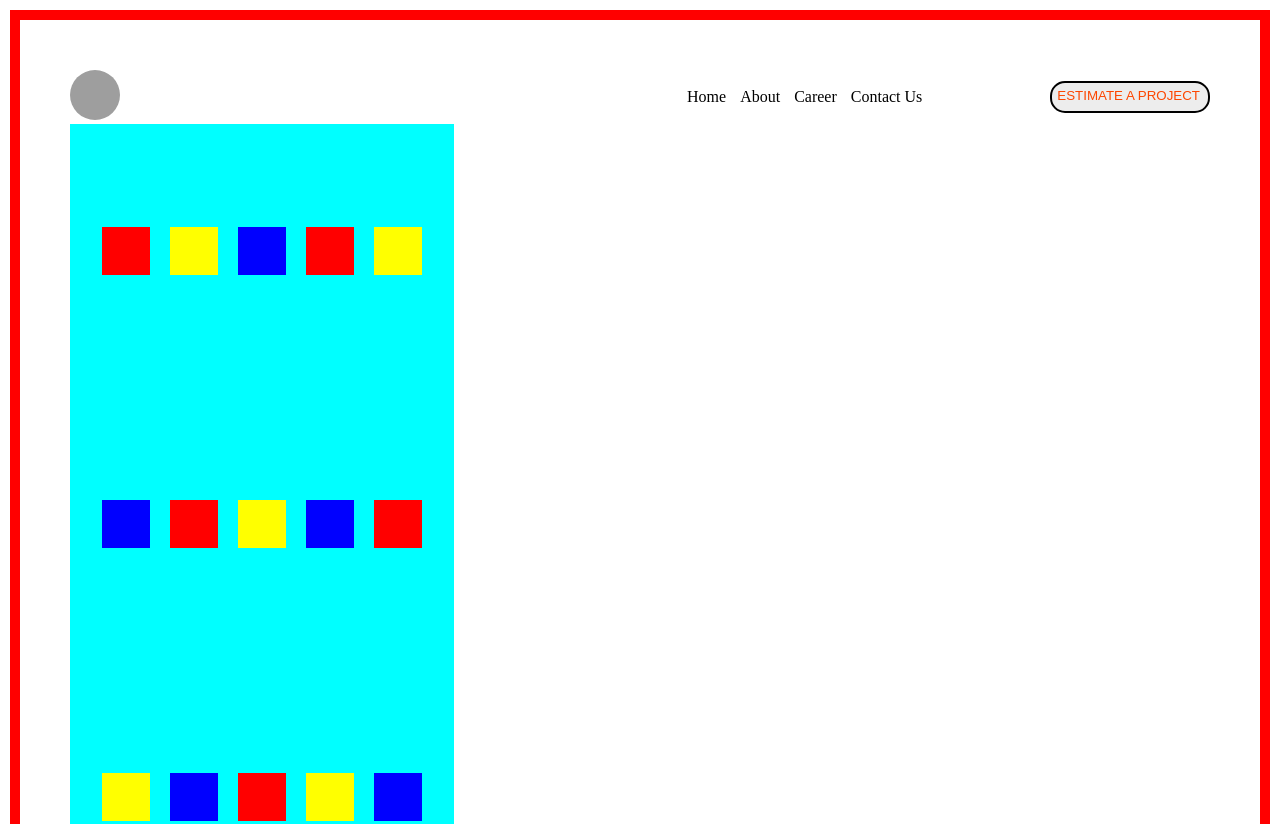
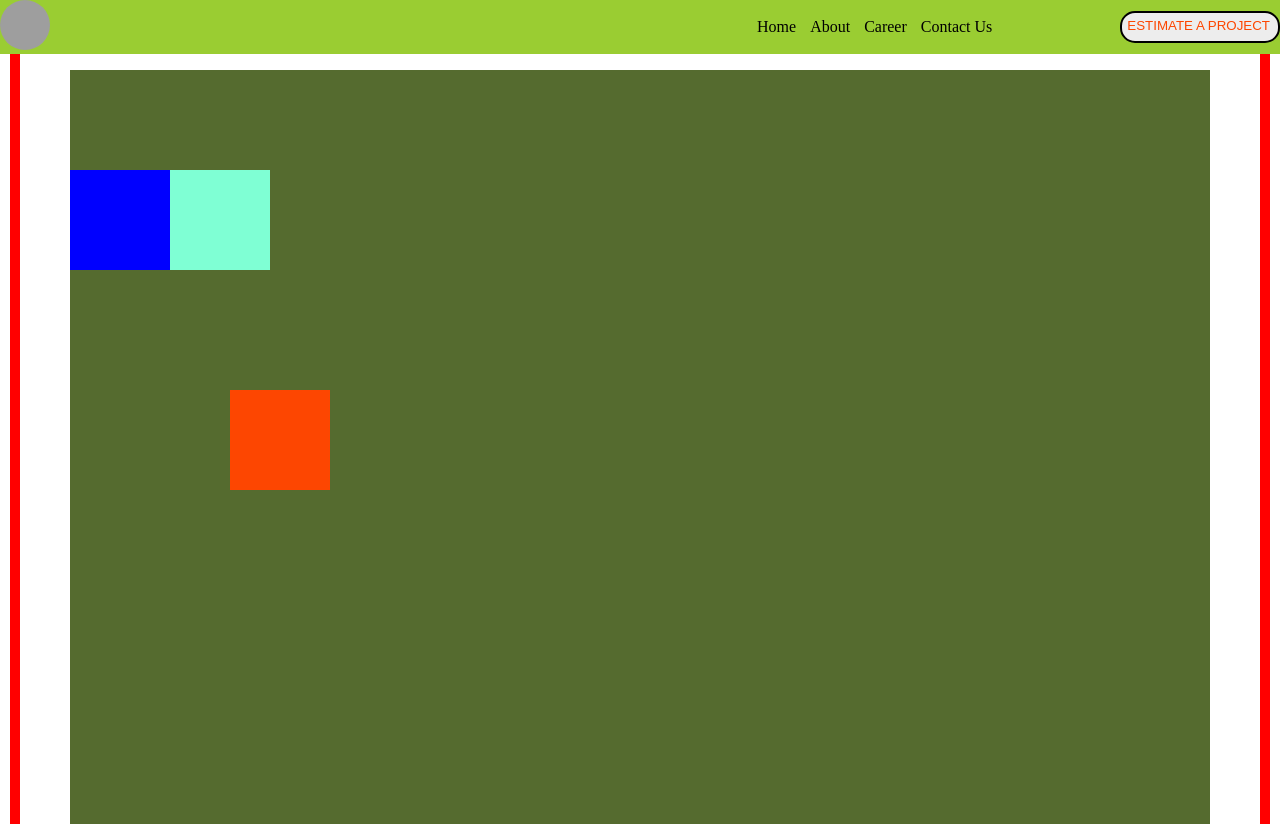
Before and after one commit to JoshGodson/First-Repo, a plain HTML site: page career.html in a window 1280 px wide. Shown: the top 824 px of the page. Drawn offline with Linux system fonts and the light colour scheme; grey boxes are pictures that could not be loaded.

Commit message:
css designin navbar

```diff
--- a/career.html
+++ b/career.html
@@ -29,6 +29,12 @@
       </nav>
     </header>
     <main id="main">
+      <div class="position">
+        <div class="boxed"></div>
+        <div class="absolute"></div>
+        <div class="fixed"></div>
+        <div class="sticky"></div>
+      </div>
       <div class="flexbox">
         <div class="box1"></div>
         <div class="box2"></div>
@@ -46,6 +52,7 @@
         <div class="box2"></div>
         <div class="box3"></div>
       </div>
+
       <div class="flexbox1">
         <div class="box1"></div>
         <div class="box2"></div>
--- a/index.css
+++ b/index.css
@@ -13,9 +13,14 @@ p .navLink {
   color: blue;
 }
 #navbar {
-  background-color: white;
+  background-color: yellowgreen;
   display: flex;
   justify-content: space-between;
+  position: fixed;
+  left: 0;
+  right: 0;
+  z-index: 1;
+  top: 0;
 }
 
 .logo {
@@ -116,3 +121,37 @@ p .navLink {
   justify-content: space-between;
   align-items: baseline;
 }
+
+.position {
+  height: 100vh;
+  width: 100%;
+  background-color: darkolivegreen;
+  position: relative;
+}
+.boxed {
+  background-color: #fd4601;
+  height: 100px;
+  width: 100px;
+  position: relative;
+  left: 10rem;
+  top: 20rem;
+}
+.absolute {
+  background-color: aquamarine;
+  height: 100px;
+  width: 100px;
+  position: absolute;
+  left: 100px;
+  top: 100px;
+}
+.fixed {
+  background-color: blue;
+  height: 100px;
+  width: 100px;
+  position: fixed;
+}
+.sticky {
+  background-color: yellow;
+  height: 100px;
+  width: 100px;
+}
```
